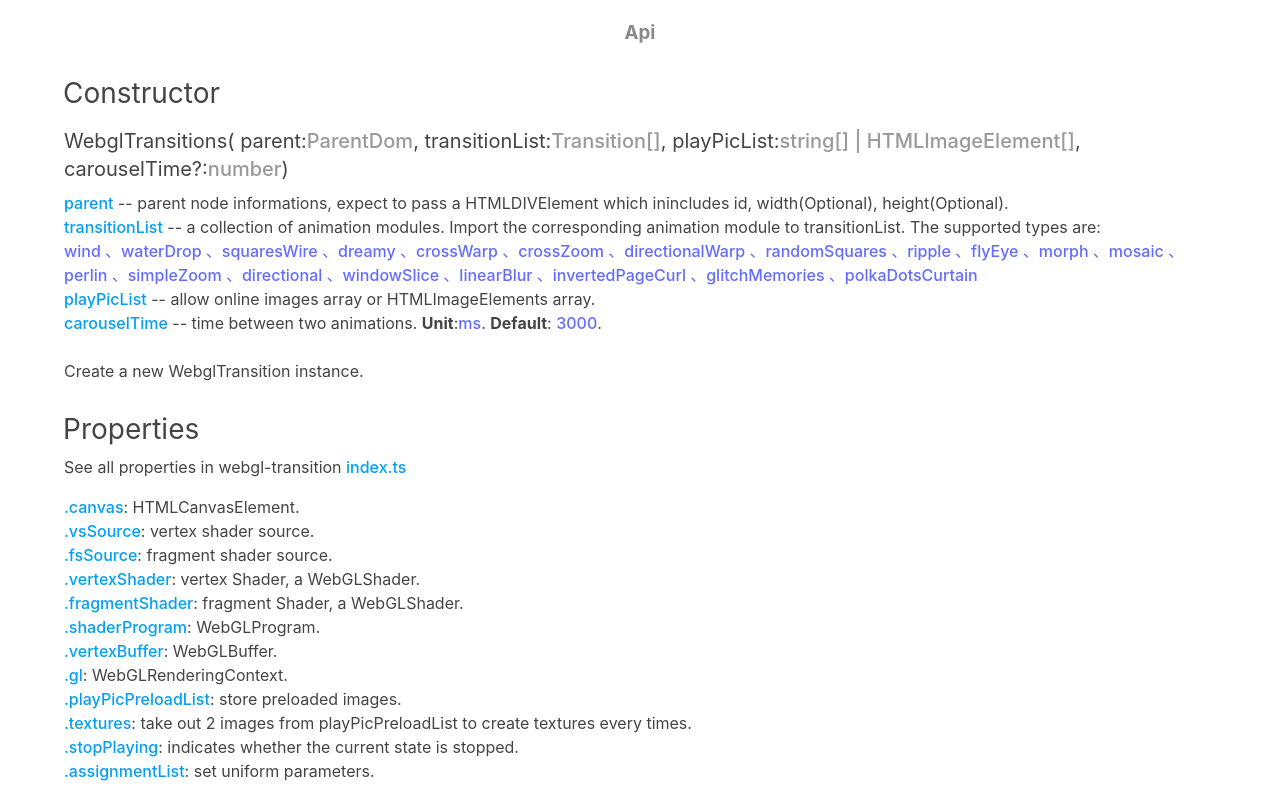
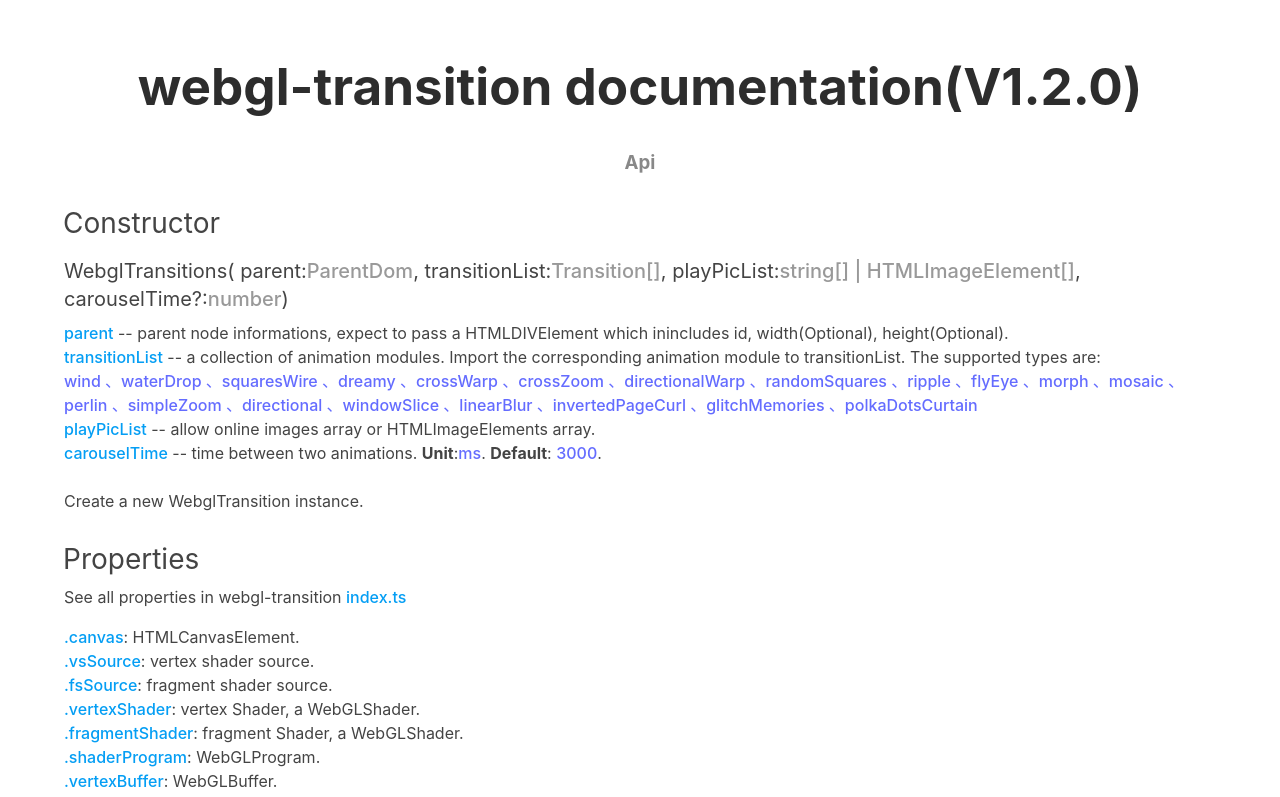
Before and after one commit to jouvychen/webgl-transition-test, a Vue app: page /#/view-code in a window 1280 px wide. Shown: the top 797 px of the page. Built offline with nearby package versions, Linux system fonts and the light colour scheme; what @highlightjs/vue-plugin would draw is missing.

Commit message:
#feat：add version tips

```diff
--- a/src/pages/components/separate-example-code.vue
+++ b/src/pages/components/separate-example-code.vue
@@ -11,6 +11,9 @@ import {
 
 <template>
   <div class="separate-example-code-container">
+    <!-- 版本号 -->
+    <h1>webgl-transition documentation(V1.2.0)</h1>
+
     <!-- Api和注意事项 -->
     <h3>Api</h3>
 
@@ -78,7 +81,12 @@ import {
 <style scoped lang="less">
 .separate-example-code-container {
   color: #888;
+  padding: 24px 0;
   max-width: 1200px;
+
+  h1 {
+    color: #2d2d2d;
+  }
 
   .code-container {
     padding: 0 24px;
--- a/src/pages/components/separate-example.vue
+++ b/src/pages/components/separate-example.vue
@@ -72,7 +72,7 @@ let listData = singleWebglTransitionList.map((o: GridItem, i: number) => {
   o.id = `webgl-transition-parent-${Math.random().toString().slice(2, 10)}${i}`;
   return o;
 });
-const moduleTitle = "webgl-transition demo";
+const moduleTitle = "webgl-transition demo(V1.2.0)";
 const imgs = [
   "http://pic4.zhimg.com/v2-02ae8129fed6feadc1514fd861a44a2f_r.jpg",
 
```
